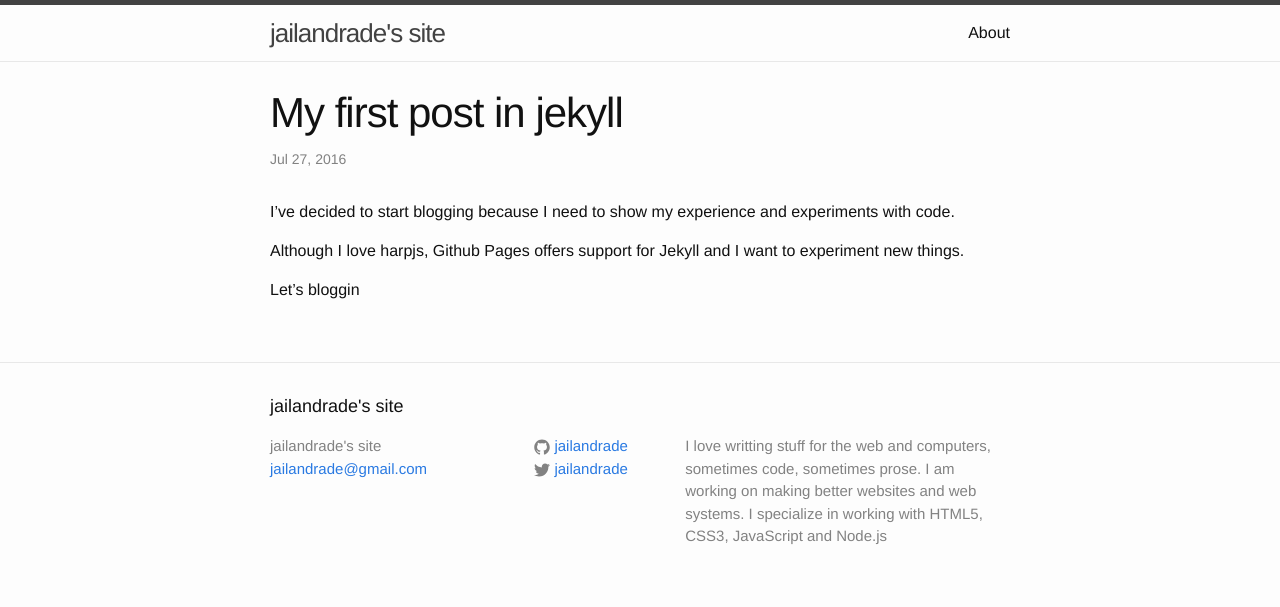
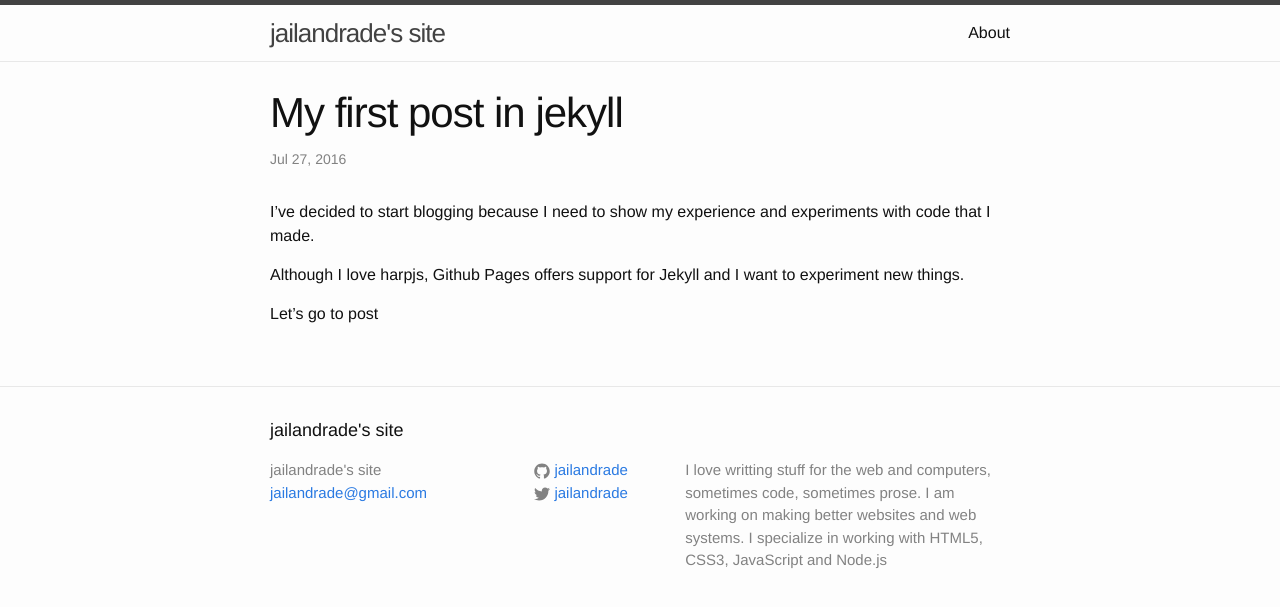
Before and after one commit to jailandrade/jailandrade.github.io, a Jekyll site: the page built from _posts/2016-07-27-welcome-to-jekyll.markdown, in a window 1280 px wide. Shown: the top 607 px of the page. Built offline with Jekyll 4.4.1, drawn with Linux system fonts in a browser that asks for light colours.

Commit message:
update the posts

```diff
--- a/_posts/2016-07-27-welcome-to-jekyll.markdown
+++ b/_posts/2016-07-27-welcome-to-jekyll.markdown
@@ -2,12 +2,12 @@
 layout: post
 title:  "My first post in jekyll"
 date:   2016-07-27 14:26:07 -0500
-categories: jekyll update
+categories: editorial
 ---
 
 
-I've decided to start blogging because I need to show my experience and experiments with code.
+I've decided to start blogging because I need to show my experience and experiments with code that I made.
 
 Although I love harpjs, Github Pages offers support for Jekyll and I want to experiment new things.
 
-Let's bloggin
+Let's go to post
```
Also changed, not shown: _posts/2016-07-27-working-with-git.markdown (added, +21 -0 lines).
